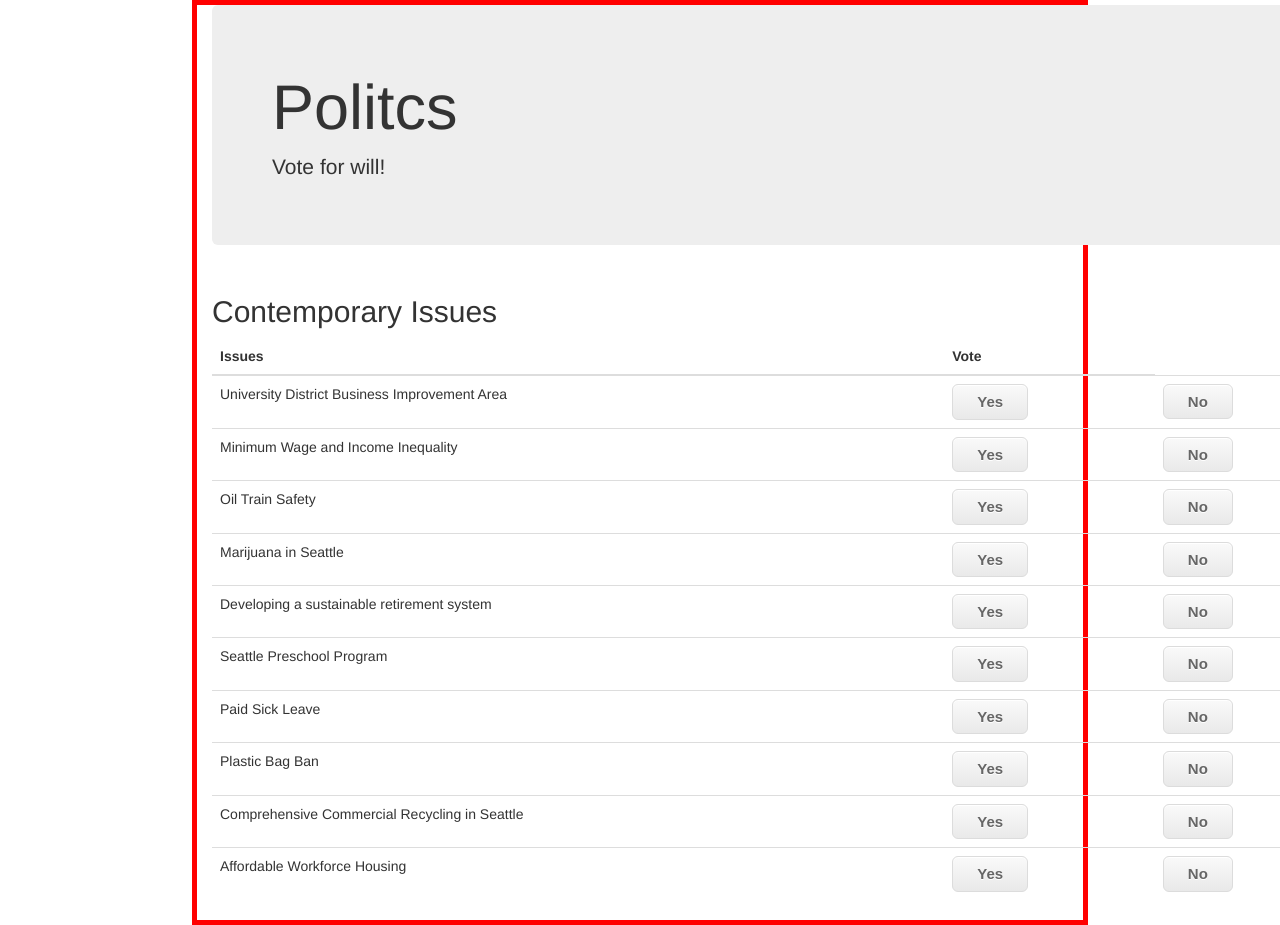
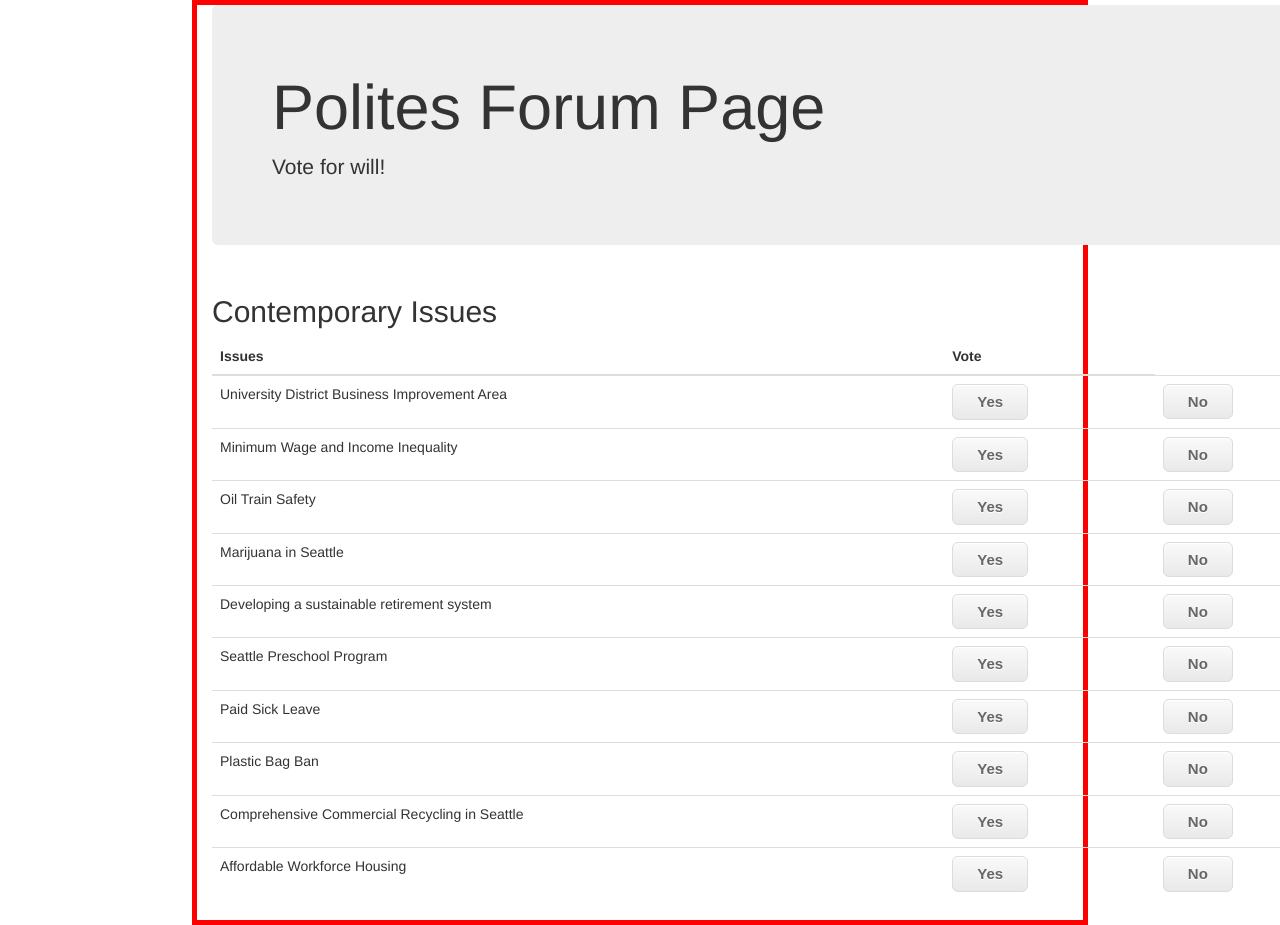
Before and after one commit to williamthing/nakulm95.github.io, a plain HTML site: page index.html in a window 1280 px wide. Shown: the top 925 px of the page. Drawn offline with nearby package versions, Linux system fonts and the light colour scheme.

Commit message:
new changes on title

```diff
--- a/index.html
+++ b/index.html
@@ -13,7 +13,7 @@
 <div id="wholepage">
 <div class="container">
   <div class="jumbotron">
-    <h1>Politcs</h1>
+    <h1>Polites Forum Page</h1>
     <p>Vote for will!</p>
   </div>
   <div class="row">
```
